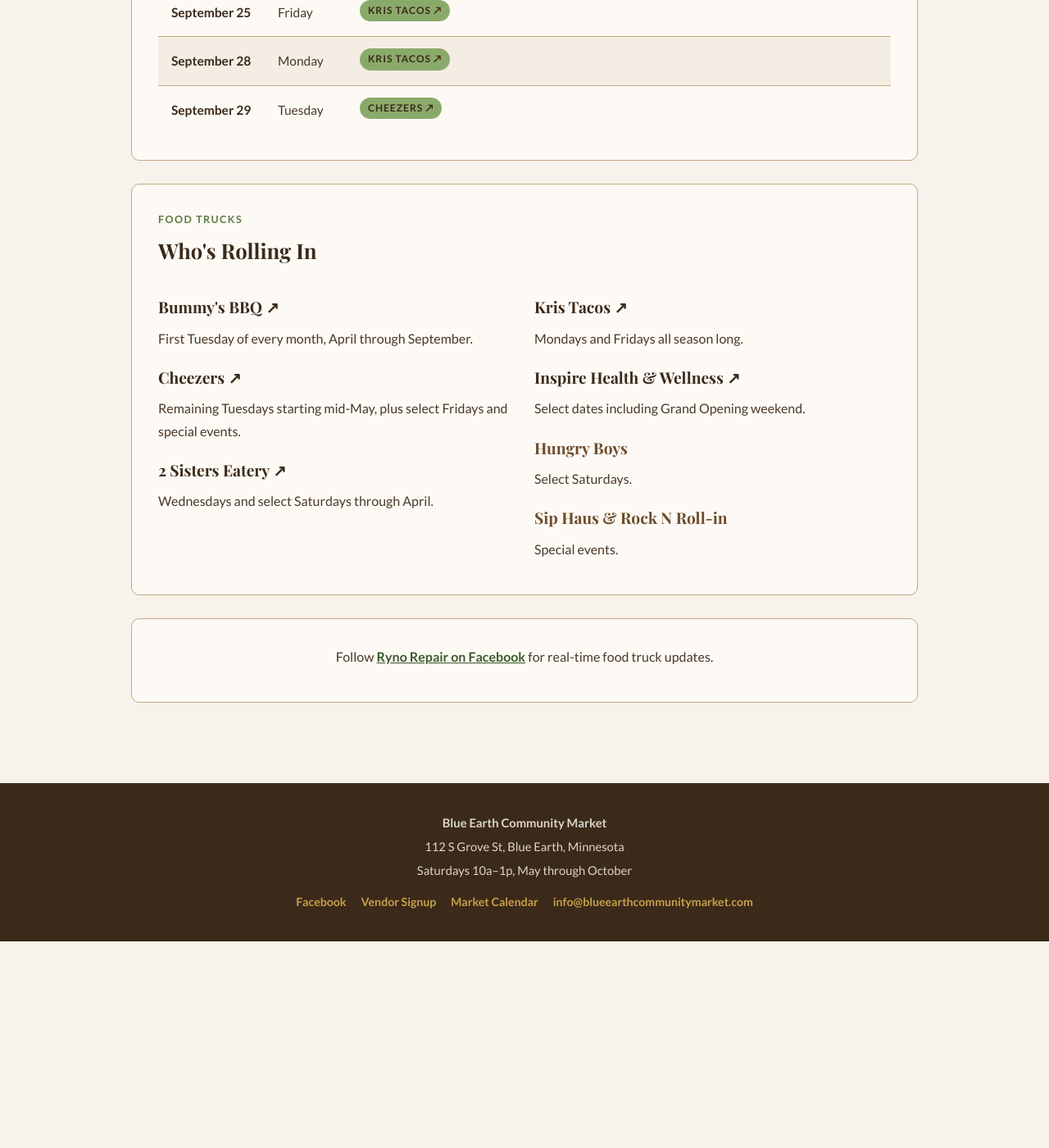
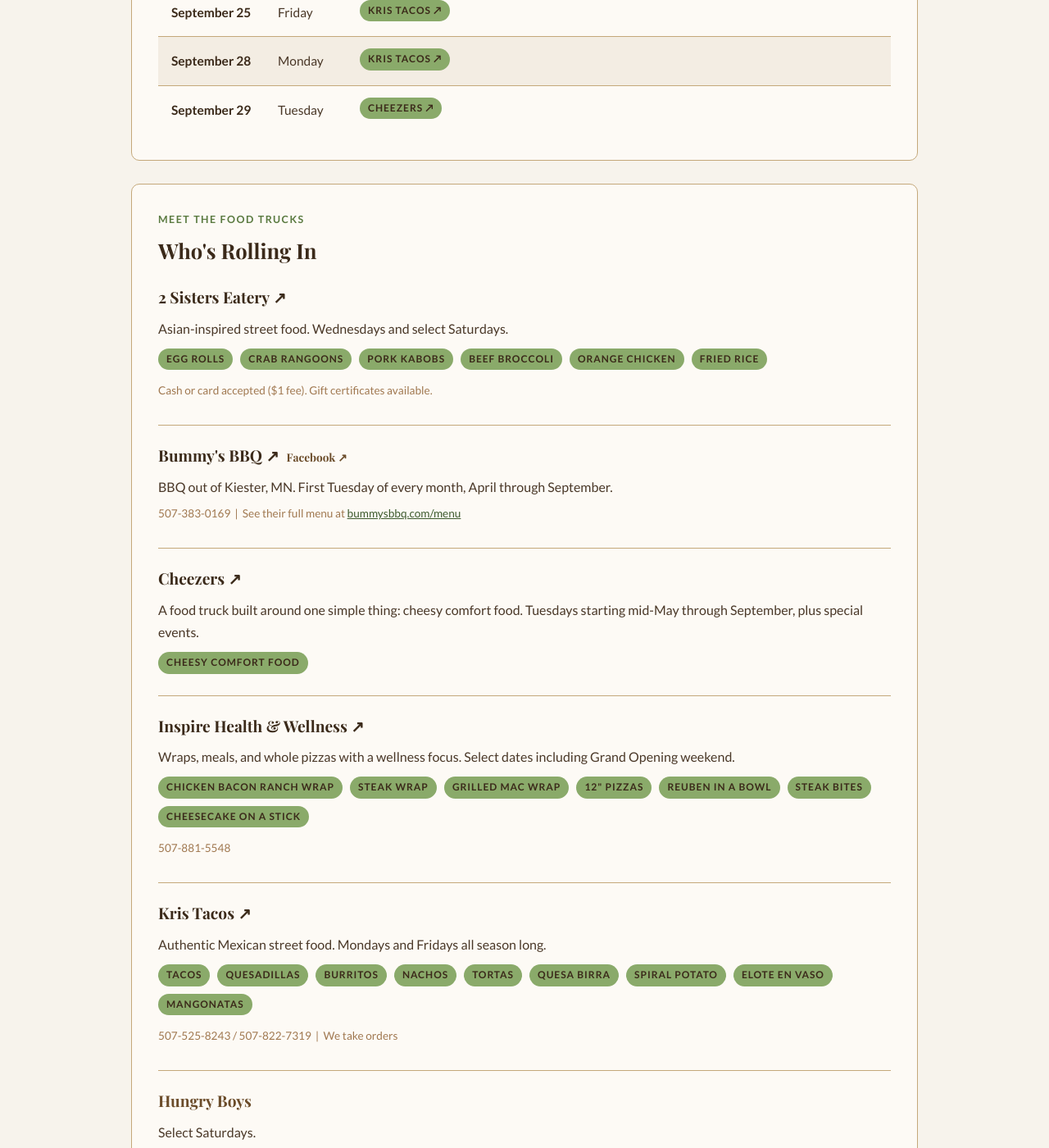
Before and after one commit to blueearthcommunitymarket/blueearthcommunitymarket.github.io, a Jekyll site: the page built from food-trucks/index.html, in a window 1280 px wide and 1400 px high, scrolled down 6683 px. Shown: the whole window at 82% size. Built offline with Jekyll 4.4.1, drawn with Linux system fonts in a browser that asks for light colours; some web fonts are replaced; before the commit the page ends 7831 px from its top, so only the background shows below that.

Commit message:
Add menu info and descriptions to all food truck profiles

```diff
--- a/food-trucks/index.html
+++ b/food-trucks/index.html
@@ -170,28 +170,74 @@
 
     <!-- FOOD TRUCKS -->
     <div class="card">
-        <div class="section-label">Food Trucks</div>
+        <div class="section-label">Meet the Food Trucks</div>
         <h2>Who's Rolling In</h2>
-        <div class="grid-2">
-            <div>
-                <h3><a href="https://www.facebook.com/share/1GXr44CKx8/?mibextid=wwXIfr" target="_blank" rel="noopener" style="color: var(--brown-dark); text-decoration: none;">Bummy's BBQ ↗</a></h3>
-                <p style="margin-bottom:14px;">First Tuesday of every month, April through September.</p>
-                <h3><a href="https://www.facebook.com/share/1CZyABySqK/?mibextid=wwXIfr" target="_blank" rel="noopener" style="color: var(--brown-dark); text-decoration: none;">Cheezers ↗</a></h3>
-                <p style="margin-bottom:14px;">Remaining Tuesdays starting mid-May, plus select Fridays and special events.</p>
-                <h3><a href="https://www.facebook.com/share/18GUPLUwMf/?mibextid=wwXIfr" target="_blank" rel="noopener" style="color: var(--brown-dark); text-decoration: none;">2 Sisters Eatery ↗</a></h3>
-                <p>Wednesdays and select Saturdays through April.</p>
+
+        <div style="border-bottom: 1px solid var(--border); padding-bottom: 20px; margin-bottom: 20px;">
+            <h3><a href="https://www.facebook.com/share/18GUPLUwMf/?mibextid=wwXIfr" target="_blank" rel="noopener" style="color: var(--brown-dark); text-decoration: none;">2 Sisters Eatery ↗</a></h3>
+            <p style="margin-bottom: 8px;">Asian-inspired street food. Wednesdays and select Saturdays.</p>
+            <div class="pills">
+                <span class="tag">Egg Rolls</span>
+                <span class="tag">Crab Rangoons</span>
+                <span class="tag">Pork Kabobs</span>
+                <span class="tag">Beef Broccoli</span>
+                <span class="tag">Orange Chicken</span>
+                <span class="tag">Fried Rice</span>
             </div>
-            <div>
-                <h3><a href="https://www.facebook.com/share/1AquB7sxYj/?mibextid=wwXIfr" target="_blank" rel="noopener" style="color: var(--brown-dark); text-decoration: none;">Kris Tacos ↗</a></h3>
-                <p style="margin-bottom:14px;">Mondays and Fridays all season long.</p>
-                <h3><a href="https://www.facebook.com/share/1C8aaBfsJr/?mibextid=wwXIfr" target="_blank" rel="noopener" style="color: var(--brown-dark); text-decoration: none;">Inspire Health &amp; Wellness ↗</a></h3>
-                <p style="margin-bottom:14px;">Select dates including Grand Opening weekend.</p>
-                <h3>Hungry Boys</h3>
-                <p style="margin-bottom:14px;">Select Saturdays.</p>
-                <h3>Sip Haus &amp; Rock N Roll-in</h3>
-                <p>Special events.</p>
+            <p style="font-size: 0.85rem; color: var(--brown-light); margin-top: 8px;">Cash or card accepted ($1 fee). Gift certificates available.</p>
+        </div>
+
+        <div style="border-bottom: 1px solid var(--border); padding-bottom: 20px; margin-bottom: 20px;">
+            <h3><a href="https://www.bummysbbq.com" target="_blank" rel="noopener" style="color: var(--brown-dark); text-decoration: none;">Bummy's BBQ ↗</a> &nbsp;<a href="https://www.facebook.com/share/1GXr44CKx8/?mibextid=wwXIfr" target="_blank" rel="noopener" style="color: var(--brown-mid); font-size: 0.85rem; text-decoration: none;">Facebook ↗</a></h3>
+            <p style="margin-bottom: 8px;">BBQ out of Kiester, MN. First Tuesday of every month, April through September.</p>
+            <p style="font-size: 0.85rem; color: var(--brown-light);">507-383-0169 &nbsp;|&nbsp; See their full menu at <a href="https://www.bummysbbq.com/menu" target="_blank" rel="noopener" style="color: var(--green-dark);">bummysbbq.com/menu</a></p>
+        </div>
+
+        <div style="border-bottom: 1px solid var(--border); padding-bottom: 20px; margin-bottom: 20px;">
+            <h3><a href="https://www.facebook.com/share/1CZyABySqK/?mibextid=wwXIfr" target="_blank" rel="noopener" style="color: var(--brown-dark); text-decoration: none;">Cheezers ↗</a></h3>
+            <p style="margin-bottom: 8px;">A food truck built around one simple thing: cheesy comfort food. Tuesdays starting mid-May through September, plus special events.</p>
+            <div class="pills"><span class="tag">Cheesy Comfort Food</span></div>
+        </div>
+
+        <div style="border-bottom: 1px solid var(--border); padding-bottom: 20px; margin-bottom: 20px;">
+            <h3><a href="https://www.facebook.com/share/1C8aaBfsJr/?mibextid=wwXIfr" target="_blank" rel="noopener" style="color: var(--brown-dark); text-decoration: none;">Inspire Health &amp; Wellness ↗</a></h3>
+            <p style="margin-bottom: 8px;">Wraps, meals, and whole pizzas with a wellness focus. Select dates including Grand Opening weekend.</p>
+            <div class="pills">
+                <span class="tag">Chicken Bacon Ranch Wrap</span>
+                <span class="tag">Steak Wrap</span>
+                <span class="tag">Grilled Mac Wrap</span>
+                <span class="tag">12" Pizzas</span>
+                <span class="tag">Reuben in a Bowl</span>
+                <span class="tag">Steak Bites</span>
+                <span class="tag">Cheesecake on a Stick</span>
             </div>
+            <p style="font-size: 0.85rem; color: var(--brown-light); margin-top: 8px;">507-881-5548</p>
         </div>
+
+        <div style="border-bottom: 1px solid var(--border); padding-bottom: 20px; margin-bottom: 20px;">
+            <h3><a href="https://www.facebook.com/share/1AquB7sxYj/?mibextid=wwXIfr" target="_blank" rel="noopener" style="color: var(--brown-dark); text-decoration: none;">Kris Tacos ↗</a></h3>
+            <p style="margin-bottom: 8px;">Authentic Mexican street food. Mondays and Fridays all season long.</p>
+            <div class="pills">
+                <span class="tag">Tacos</span>
+                <span class="tag">Quesadillas</span>
+                <span class="tag">Burritos</span>
+                <span class="tag">Nachos</span>
+                <span class="tag">Tortas</span>
+                <span class="tag">Quesa Birra</span>
+                <span class="tag">Spiral Potato</span>
+                <span class="tag">Elote En Vaso</span>
+                <span class="tag">Mangonatas</span>
+            </div>
+            <p style="font-size: 0.85rem; color: var(--brown-light); margin-top: 8px;">507-525-8243 / 507-822-7319 &nbsp;|&nbsp; We take orders</p>
+        </div>
+
+        <div>
+            <h3>Hungry Boys</h3>
+            <p style="margin-bottom: 14px;">Select Saturdays.</p>
+            <h3>Sip Haus &amp; Rock N Roll-in</h3>
+            <p>Special events.</p>
+        </div>
+
     </div>
 
     <div class="card" style="text-align: center;">
```
